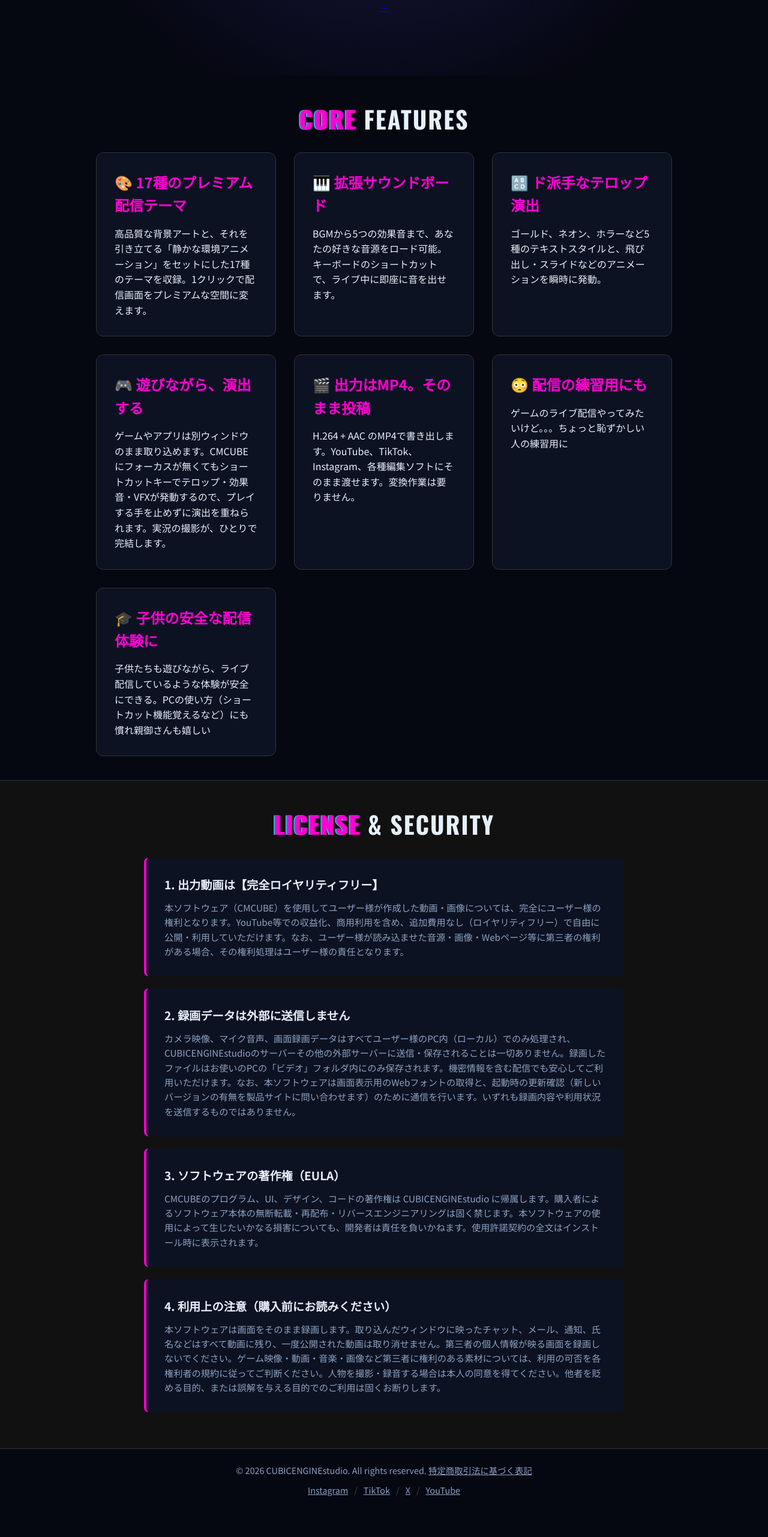
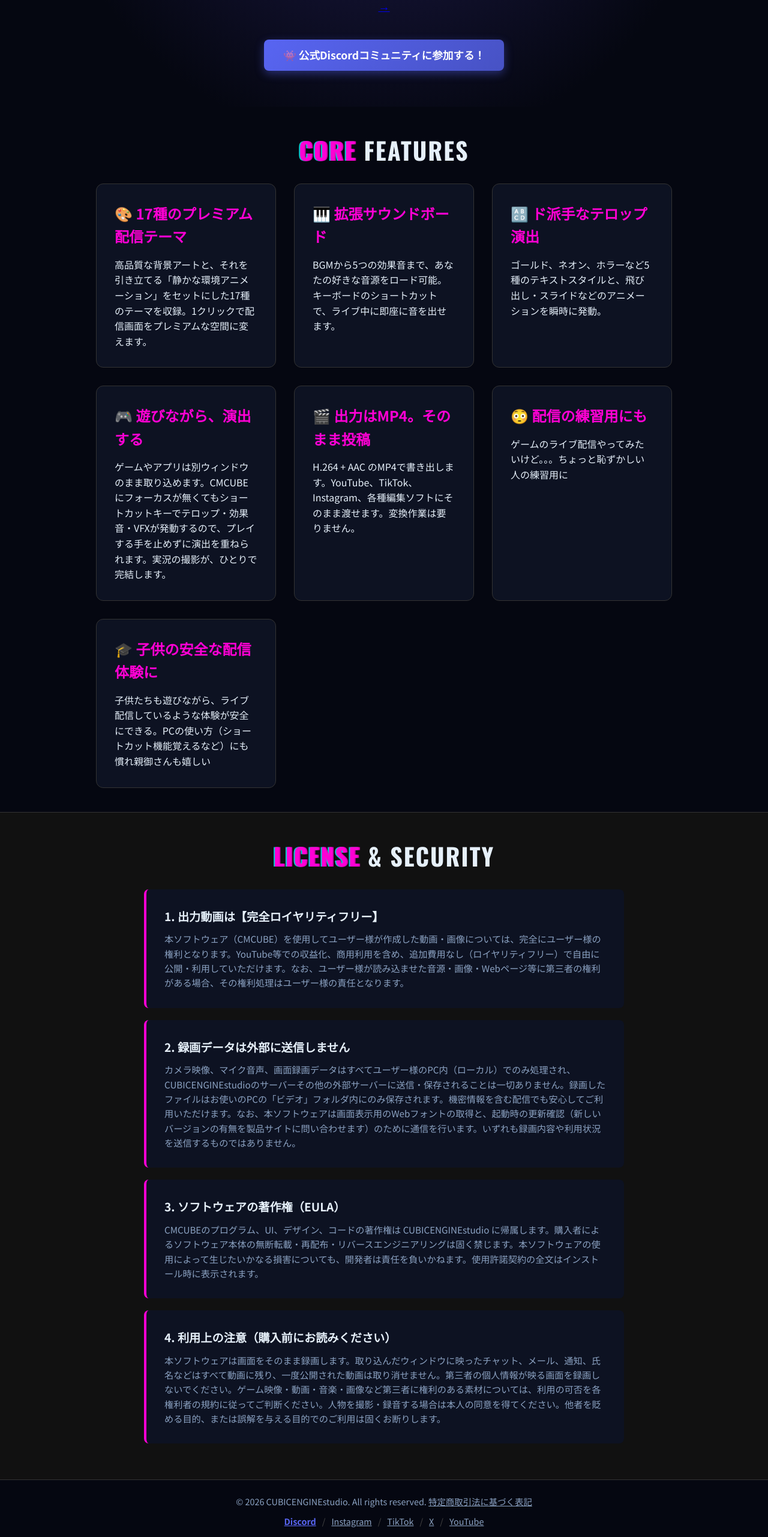
Before and after one commit to hahaCH314/hp, a React (Vite) app: page / in a window 1280 px wide. Shown: the part 912-3475 px from the top of the page at 60% size. Before the commit the page ends 3432 px from the top, so only its background shows below. Built offline with nearby package versions, Linux system fonts and the light colour scheme.

Commit message:
製品ページの見た目を調整した（ヒマワリ）
Co-Authored-By: Claude Opus 5 <noreply@anthropic.com>

```diff
--- a/src/App.tsx
+++ b/src/App.tsx
@@ -89,6 +89,12 @@ function App({ lang }: { lang: Lang }) {
             {t.hero.phoneNote}{' '}
             <a href={t.hero.phoneHref} target="_blank" rel="noopener noreferrer">{t.hero.phoneLabel} →</a>
           </p>
+
+          <div style={{ marginTop: '24px' }}>
+            <a href="https://discord.gg/wVnyfnv7d" className="discord-hp-btn" target="_blank" rel="noopener noreferrer">
+              👾 公式Discordコミュニティに参加する！
+            </a>
+          </div>
         </section>
 
         <section className="features">
@@ -139,6 +145,10 @@ function App({ lang }: { lang: Lang }) {
         {/* SNSはURLも表示名も言語で変わらないので content.ts には置かない。
             共有リンクに付く ?igsh= や ?_t= は追跡用パラメータなので外してある */}
         <div className="footer-social">
+          <a href="https://discord.gg/wVnyfnv7d" target="_blank" rel="noopener noreferrer" className="footer-link" style={{ color: '#5865F2', fontWeight: 'bold' }}>
+            Discord
+          </a>
+          <span className="footer-social-sep">/</span>
           <a href="https://www.instagram.com/cubicenginestudio/" target="_blank" rel="noopener noreferrer" className="footer-link">
             Instagram
           </a>
--- a/src/index.css
+++ b/src/index.css
@@ -160,6 +160,24 @@ header {
   background: linear-gradient(135deg, #2563eb, var(--primary-pink-hover));
   transform: translateY(-5px);
   box-shadow: 0 15px 40px rgba(139, 92, 246, 0.6);
+}
+
+/* 公式Discordへの誘導バナー */
+.discord-hp-btn {
+  display: inline-block;
+  background: linear-gradient(135deg, #5865F2, #4752c4);
+  color: #fff;
+  font-size: 1.1rem;
+  font-weight: 700;
+  padding: 12px 32px;
+  border-radius: 8px;
+  text-decoration: none;
+  box-shadow: 0 5px 15px rgba(88, 101, 242, 0.4);
+  transition: all 0.2s ease;
+}
+.discord-hp-btn:hover {
+  transform: translateY(-3px);
+  box-shadow: 0 8px 20px rgba(88, 101, 242, 0.6);
 }
 
 /* 動作環境。購入ボタンの真下に出す。
```
